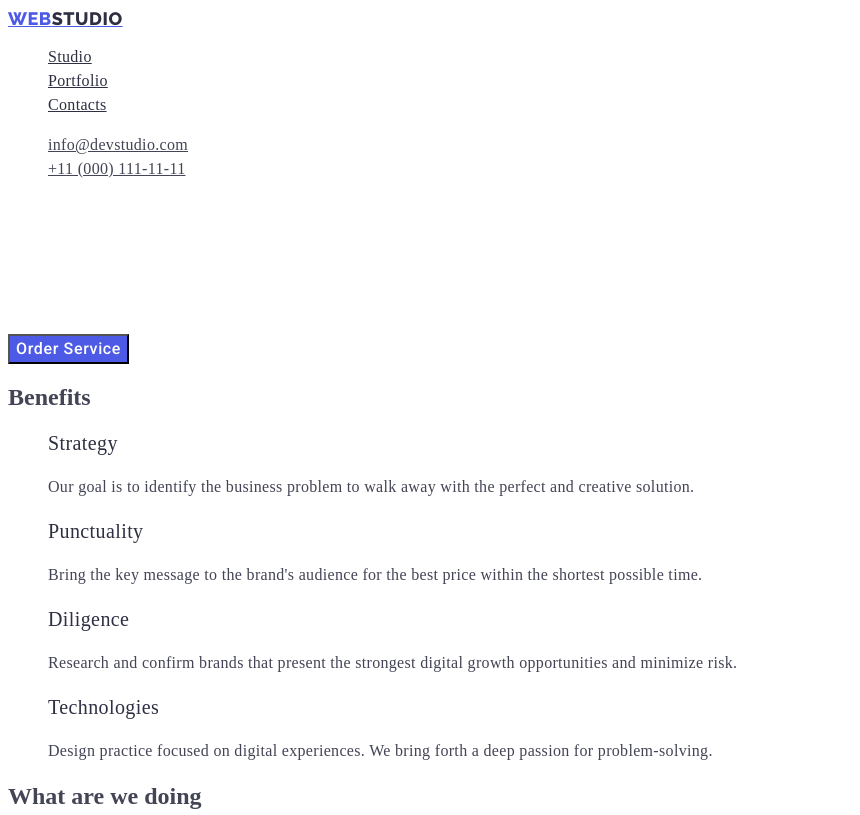
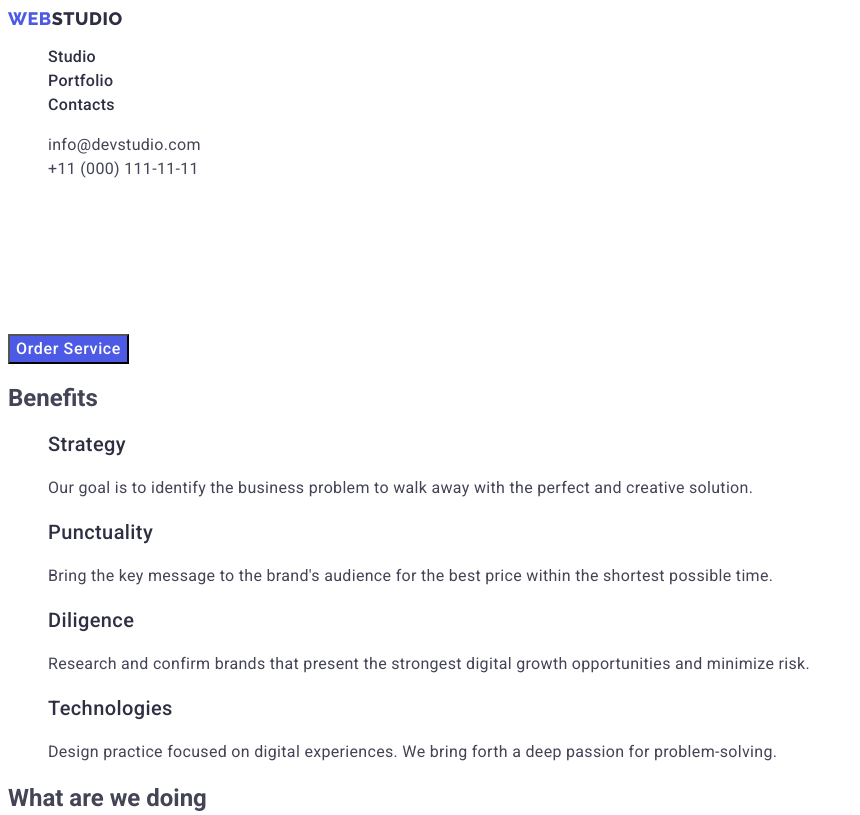
Before and after one commit to VButenk0/goit-markup-hw-02, a plain HTML site: page studio.html in a window 1280 px wide. Shown: the top 815 px of the page, without its empty margins (0-860 px from the left). Drawn offline with Linux system fonts and the light colour scheme; files whose address does not match are found by name.

Commit message:
edits1 16/09

```diff
--- a/css/styles.css
+++ b/css/styles.css
@@ -14,7 +14,7 @@
 }
 
 body {
-  font-family: "Roboto" sans-serif;
+  font-family: "Roboto", sans-serif;
   color: #434455;
   background-color: var(--white);
 }
--- a/studio.html
+++ b/studio.html
@@ -3,39 +3,36 @@
   <head>
     <meta charset="UTF-8" />
     <meta name="viewport" content="width=device-width, initial-scale=1.0" />
-    <link rel="preconnect" href="https://fonts.googleapis.com" />
-    <link rel="preconnect" href="https://fonts.gstatic.com" crossorigin />
-    <link
-      href="https://fonts.googleapis.com/css2?family=Raleway:wght@800&family=Roboto:wght@400;500;700;900&display=swap"
-      rel="stylesheet"
-    />
-    <link rel="stylesheet" href="./css/styles.css" />
+    <link rel="preconnect" href="https://fonts.googleapis.com">
+    <link rel="preconnect" href="https://fonts.gstatic.com" crossorigin>
+    <link href="https://fonts.googleapis.com/css2?family=Raleway:wght@800&family=Roboto:wght@400;500;700;900&display=swap" rel="stylesheet">
+    <link href="./css/styles.css" rel="stylesheet" />
     <title>Studio</title>
   </head>
 
   <body>
     <header>
       <nav>
-        <a href="./studio.html" class="web-logo" class="link"
+        <a href="./studio.html" class="web-logo link"
           >Web<span class="studio-logo">Studio</span></a
         >
         <ul class="list">
-          <li><a href="./studio.html" class="menu" class="link">Studio</a></li>
+          <li><a href="./studio.html" class="menu link">Studio</a></li>
           <li>
-            <a href="./portfolio.html" class="menu" class="link">Portfolio</a>
+            <a href="./portfolio.html" class="menu link">Portfolio</a>
           </li>
-          <li><a href="" class="menu" class="link">Contacts</a></li>
+          <li><a href="" class="menu link">Contacts</a></li>
         </ul>
       </nav>
       <address class="address">
         <ul class="list">
           <li>
-            <a href="mailto:info@devstudio.com" class="contacts" class="link"
+            <a href="mailto:info@devstudio.com" class="contacts link"
               >info@devstudio.com</a
             >
           </li>
           <li class="contacts">
-            <a href="tel:+110001111111" class="contacts" class="link"
+            <a href="tel:+110001111111" class="contacts link"
               >+11 (000) 111-11-11</a
             >
           </li>
@@ -156,7 +153,7 @@
     </main>
 
     <footer class="footer">
-      <a href="./index.html" class="web-logo" class="link"
+      <a href="./index.html" class="web-logo link"
         >Web<span class="studio-logo-footer">Studio</span><a>
       <p class="footer-dscr">
         Increase the flow of customers and sales for your business with digital
```
Also changed, not shown: portfolio.html (+10 -10 lines).
